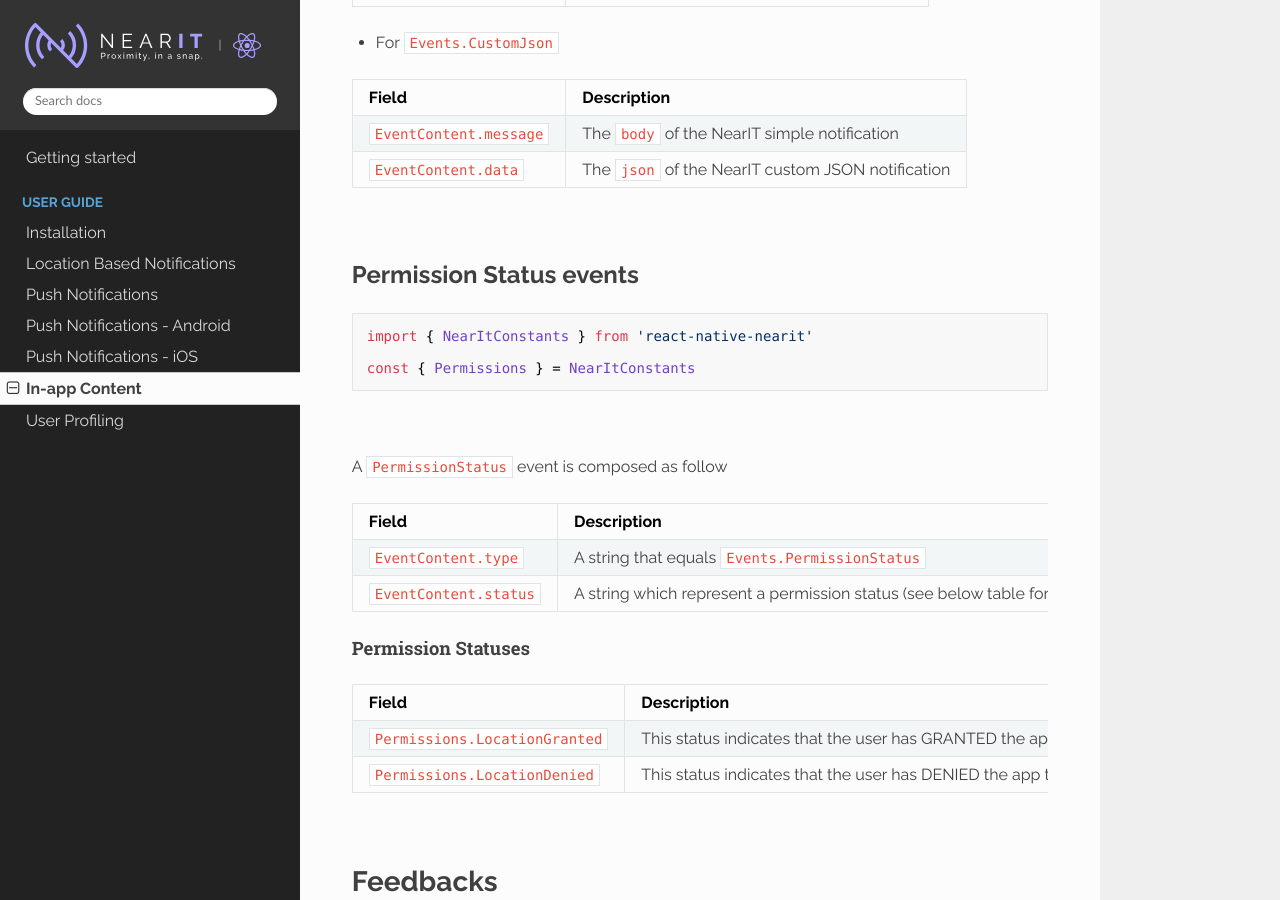
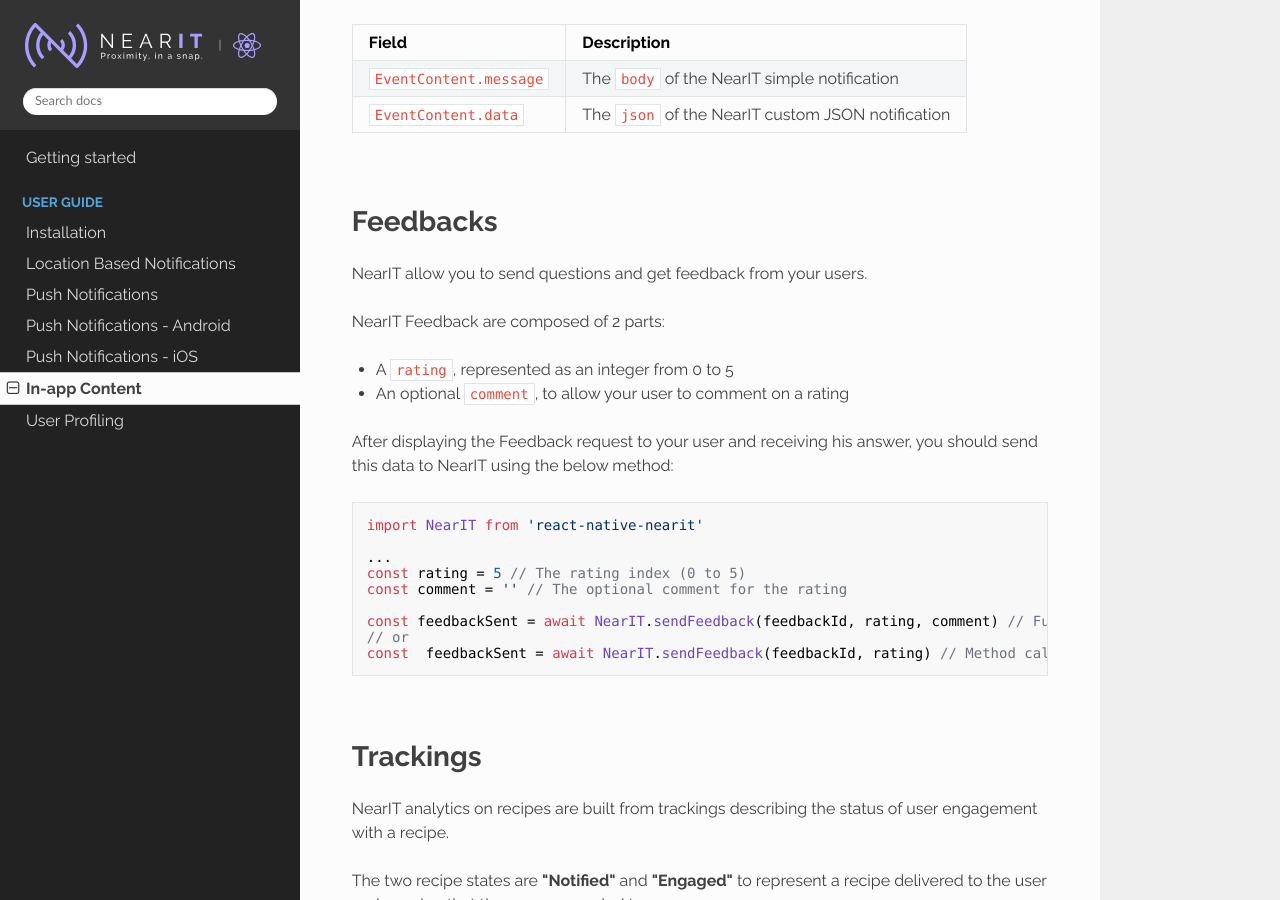
Before and after one commit to nearit/React-Native-SDK, an MkDocs documentation site: the page built from docs/in-app-content.md, in a window 1280 px wide and 900 px high, scrolled down 2486 px. Built offline with MkDocs 1.6.1, drawn with Linux system fonts in a browser that asks for light colours; nearby versions of some CDN libraries; old or Windows-style settings are respelled for this version of MkDocs; some of the changed text lies outside the part shown.

Commit message:
docs(Docs): Update docs to match latest changes

````diff
--- a/docs/in-app-content.md
+++ b/docs/in-app-content.md
@@ -7,13 +7,13 @@
 
 NearIT contents are delivered through React Native events, to listen to them just add a new `ContentsListener` to `NearIT`
 ```js
-this.eventsSubscription = NearIT.setContentsListener(event => {
+this.eventsSubscription = NearIT.addContentsListener(event => {
     // Your events handling code here
 })
 ```
-**N.B:** As stated in the official `React Native` documentation, remember to unsubscribe from events (you'd want to do this when the component is unmounted)
+**N.B:** Remember to unsubscribe from events (you'd want to do this when the component is ***unmounted***)
 ```js
-this.eventsSubscription.remove()
+NearIT.removeContentsListener(this.eventsSubscription)
 ```
 
 <br>
@@ -24,12 +24,12 @@
 ```js
 import { NearItConstants } from 'react-native-nearit'
 
-const { Events, EventContent, Permissions } = NearItConstants
+const { Events, EventContent } = NearItConstants
 ```
 
 <br>
 
-Each event object (except for `PermissionStatus` ones) is composed as follow
+Each event object is composed as follow
 
 | Field      | Description |
 |------------|-------------|
@@ -47,7 +47,6 @@
 | `Events.Feedback` | A NearIT notification with Feedback |
 | `Events.Coupon` | A NearIT notification with Coupon |
 | `Events.CustomJson` | A NearIT Custom JSON |
-| `Events.PermissionStatus` | A message indicating the state (`Granted` or `Denied`) of a permission |
 
 #### Events content
 
@@ -91,32 +90,6 @@
 |----------|-------------|
 | `EventContent.message` | The `body` of the NearIT simple notification |
 | `EventContent.data` | The `json` of the NearIT custom JSON notification |
-
-<br>
-
-## Permission Status events
-
-```js
-import { NearItConstants } from 'react-native-nearit'
-
-const { Permissions } = NearItConstants
-```
-
-<br>
-
-A `PermissionStatus` event is composed as follow
-
-| Field      | Description |
-|------------|-------------|
-| `EventContent.type` | A string that equals `Events.PermissionStatus` |
-| `EventContent.status` | A string which represent a permission status (see below table for specific values) |
-
-#### Permission Statuses
-
-| Field      | Description |
-|------------|-------------|
-| `Permissions.LocationGranted` | This status indicates that the user has GRANTED the app the permission to access his location |
-| `Permissions.LocationDenied` | This status indicates that the user has DENIED the app the permission to access his location |
 
 <br>
 
````
Also changed, not shown: docs/location-based-notifications.md (+4 -29 lines), docs/user-profilation.md (+1 -1 lines).
